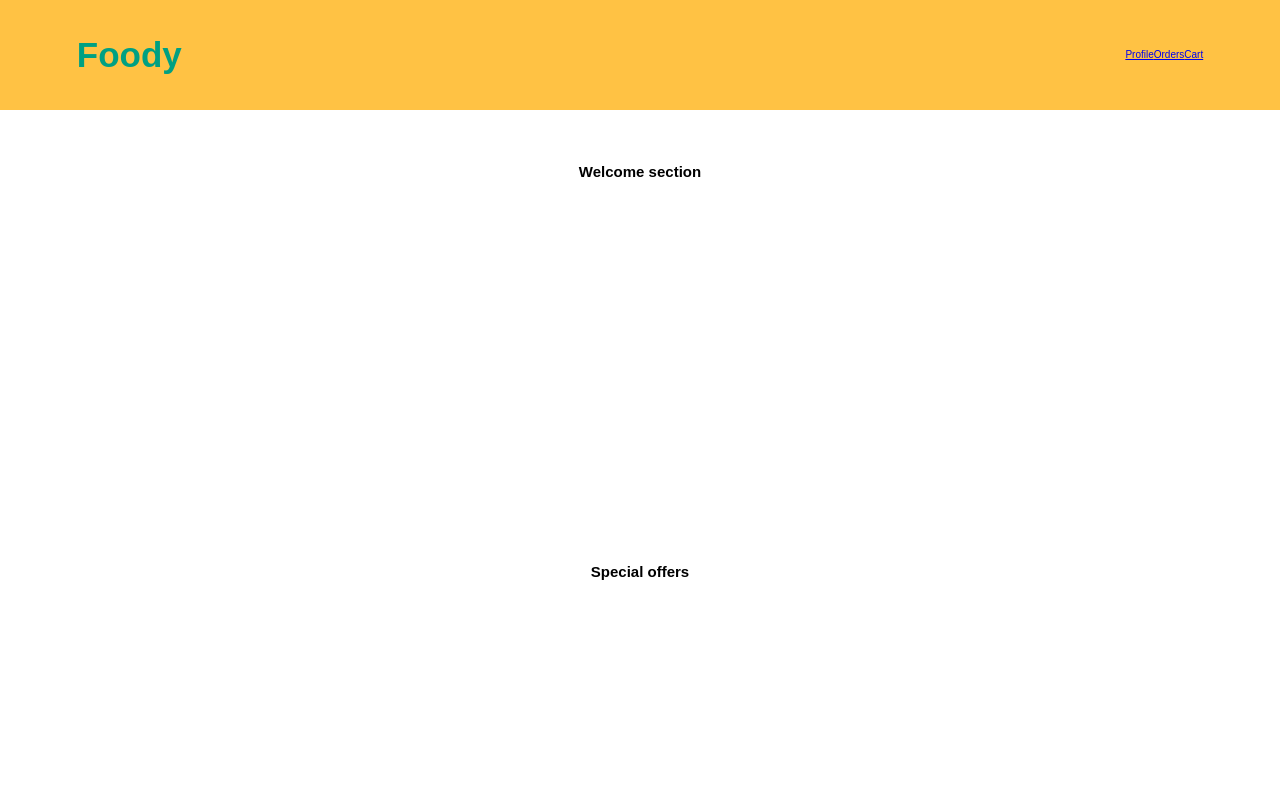
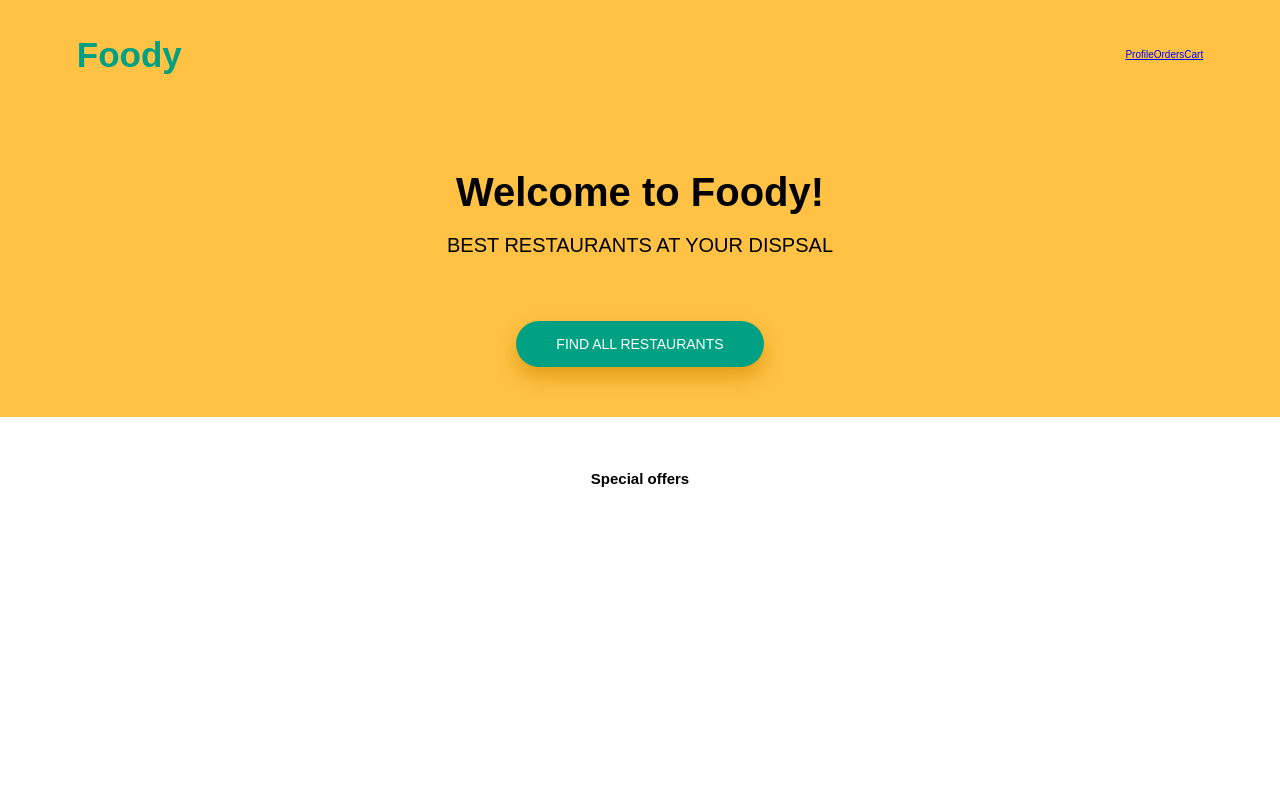
Before and after one commit to AdoDragicevic/foody, a React (Create React App) app: page / in a window 1280 px wide. Shown: the top 800 px of the page. Built offline with nearby package versions, Linux system fonts and the light colour scheme.

Commit message:
style home page header and welcome

```diff
--- a/src/components/layout/Header.tsx
+++ b/src/components/layout/Header.tsx
@@ -1,8 +1,11 @@
+import { Link } from "react-router-dom";
 import { HeaderProps } from "../../models/props";
 
 const Header = ({ children, className }: HeaderProps) => (
   <header className={`header ${className}`}>
-    <h2 className="header__logo">Foody</h2>
+    <Link className="header__link" to="/">
+      <h2 className="header__logo">Foody</h2>
+    </Link>
     {children}
   </header>
 );
--- a/src/pages/HomePage.tsx
+++ b/src/pages/HomePage.tsx
@@ -10,12 +10,17 @@ const HomePage = () => (
 
     <main className="home-page__main">
 
-      <section className="home-page__section">
-        <h1>Welcome section</h1>
+      <section className="home-page__section home-page__section--welcome">
+        <div className="home-page__welcome">
+          <h1 className="title-primary mt-lg mb-xs">Welcome to Foody!</h1>
+          <h3 className="title-tertiary">Best restaurants at your dispsal</h3>
+        </div>
+        <button className="home-page__btn btn btn-main">Find all restaurants</button>
       </section>
 
       <section className="home-page__section">
         <h2>Special offers</h2>
+
       </section>
 
       <section className="home-page__section">
--- a/src/styles/abstracts/_variables.scss
+++ b/src/styles/abstracts/_variables.scss
@@ -3,3 +3,6 @@ $color-primary: #FFC244;
 $color-secondary: #00A082;
 
 $color-white: #fff;
+
+
+$header-height: 11rem;
--- a/src/styles/base/_typography.scss
+++ b/src/styles/base/_typography.scss
@@ -7,3 +7,13 @@ body {
   line-height: 1.6;
   font-weight: 400;
 }
+
+.title-primary {
+  font-size: 4rem;
+}
+
+.title-tertiary {
+  font-size: 2rem;
+  text-transform: uppercase;
+  font-weight: 100;
+}
--- a/src/styles/base/_utils.scss
+++ b/src/styles/base/_utils.scss
@@ -1,5 +1,45 @@
-.fix-top {
-  position: fixed;
-  left: 0;
-  top: 0;
+.mb-xs {
+  margin-bottom: .5rem;
 }
+
+.mb-sm {
+  margin-bottom: 1rem;
+}
+
+.mb-md {
+  margin-bottom: 2rem;
+}
+
+.mb-lg {
+  margin-bottom: 3rem;
+}
+
+.mb-xl {
+  margin-bottom: 4rem;
+}
+
+
+
+.mt-xs {
+  margin-top: .5rem;
+}
+
+.mt-sm {
+  margin-top: 1rem;
+}
+
+.mt-md {
+  margin-top: 2rem;
+}
+
+.mt-lg {
+  margin-top: 3rem;
+}
+
+.mt-xl {
+  margin-top: 4rem;
+}
+
+.mt-sm {
+  margin-top: 1rem;
+}
--- /dev/null
+++ b/src/styles/components/_btn.scss
@@ -0,0 +1,28 @@
+.btn {
+  border: none;
+  outline: none;
+  padding: 1.5rem 4rem;
+  cursor: pointer;
+  text-transform: uppercase;
+  border-radius: 25px;
+  font-size: 1.4rem;
+  transition: all .2s;
+  text-decoration: none;
+  display: inline-block;
+  box-shadow: 0 1rem 2rem #e19f17;
+  background-color: $color-secondary;
+  color: white;
+
+  &:hover {
+    transform: translateY(-1px);
+    /* box-shadow: offsetX, offsetY, blure, color */
+    box-shadow: 0 1.5rem 2rem #e19f17;
+
+
+  }
+
+  &:active {
+    transform: translateY(1px);
+    box-shadow: 0 1rem 1rem #e19f17;
+  }
+}
--- a/src/styles/layout/_header.scss
+++ b/src/styles/layout/_header.scss
@@ -2,9 +2,15 @@
   display: flex;
   justify-content: space-between;
   align-items: center;
-  height: 11rem;
+  height: $header-height;
   padding: 0 6vw;
   background-color: $color-primary;
+  width: 100vw;
+
+  &__link {
+    text-decoration: none;
+    font-family: inherit;
+  }
 
   &__logo {
     color: $color-secondary;
--- a/src/styles/main.scss
+++ b/src/styles/main.scss
@@ -7,3 +7,5 @@
 @import "./layout/header";
 
 @import "./pages/home-page";
+
+@import "./components/btn";
--- a/src/styles/pages/_home-page.scss
+++ b/src/styles/pages/_home-page.scss
@@ -1,7 +1,9 @@
 .home-page {
 
   &__header {
-
+    position: fixed;
+    top: 0;
+    left: 0;
   }
 
   &__main {
@@ -12,5 +14,17 @@
     min-height: 50vh;
     text-align: center;
     padding: 5rem;
+
+    &--welcome {
+      background-color: $color-primary;
+    }
+  }
+
+  &__welcome {
+    margin-top: 11rem;
+  }
+
+  &__btn {
+    margin-top: 6rem;
   }
 }
```
